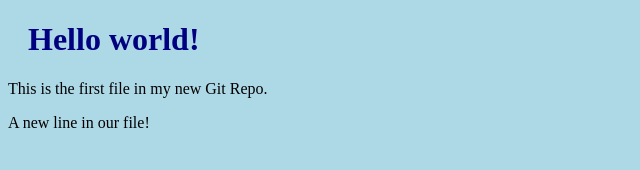
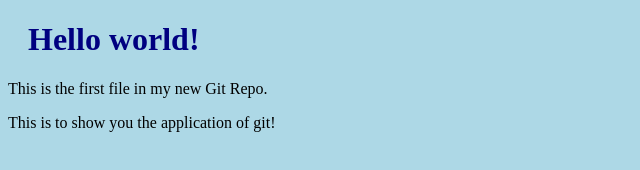
Before and after one commit to jagath215/gitTutorial, a plain HTML site: page index.html in a window 1280 px wide. Shown: the whole page, without its empty margins (0-640 px from the left). Drawn offline with Linux system fonts and the light colour scheme.

Commit message:
Fixed the emergency error

```diff
--- a/index.html
+++ b/index.html
@@ -8,7 +8,7 @@
 
 <h1>Hello world!</h1>
 <p>This is the first file in my new Git Repo.</p>
-<p>A new line in our file!</p>
+<p>This is to show you the application of git!</p>
 
 </body>
 </html>
```
